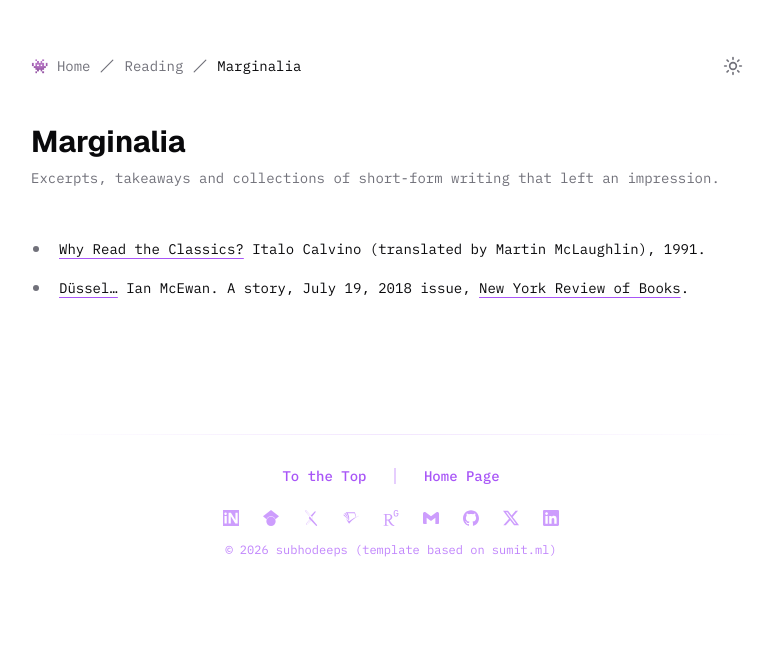
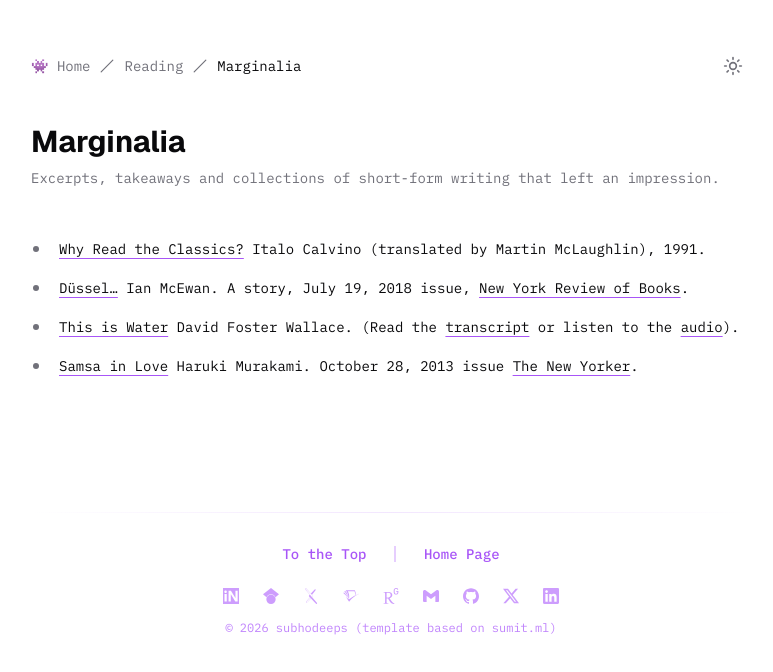
Before and after one commit to subhodeeps/nextjs-site, a Next.js app: page /reading/marginalia in a window 1280 px wide. Shown: the top 672 px of the page, without its empty margins (249-1022 px from the left). Built offline with nearby package versions, Linux system fonts and the light colour scheme.

Commit message:
added stuff to read

```diff
--- a/src/app/learning/articles/content.mdx
+++ b/src/app/learning/articles/content.mdx
@@ -1,6 +1,5 @@
 # Essays and Articles Worth Reading
 
--  [*Why Read the Classics?*](https://app.box.com/s/6ptwjwfgf13jni7qcnynwi2irvfa31d7) Italo Calvino (translated by Martin McLaughlin), 1991.
 -  [*Newton's Flaming Laser Sword*](https://app.box.com/s/zwqrv5537xnebvpjgrk8jj736gn4d4gv), Mike Alder, [Philosophy Now. 46: 29–33 (2004)](https://philosophynow.org/issues/46/Newtons_Flaming_Laser_Sword).
 - [*Wide hats and narrow minds*](https://app.box.com/s/6bpv3yj3qa5j4ozhwj3zmtg8rgghusrb), Stephen Jay Gould ([New Scientist 8 March 1979, p. 777](https://books.google.co.in/books?id=-lWtVSZoqWkC&pg=PA776&redir_esc=y#v=onepage&q&f=false). Reprinted in The Panda's Thumb, p. 145)
 - [*The man who invented black holes*](https://app.box.com/s/ufnhfgmgabis3zhfjkd7iwjosqz7xz1q), Gary Gibbons (New Scientist, 26 June 1979).
--- a/src/app/reading/marginalia/page.tsx
+++ b/src/app/reading/marginalia/page.tsx
@@ -76,6 +76,59 @@ export default function MarginaliaPage() {
                             </Text>
                         </li>
 
+                        <li className="pl-2 mb-4">
+                        <Text>
+                            <Link
+                                href="https://app.box.com/s/l2wc6ju4go4n0w71oleeuexqw2hgq0x9"
+                                target="_blank"
+                                rel="noopener noreferrer"
+                                className="underline decoration-purple-500 decoration-1 underline-offset-4 hover:text-purple-400 transition-colors"
+                            >
+                                This is Water
+                            </Link>
+                            {" "}David Foster Wallace. (Read the{" "}
+                            <Link
+                                href="https://fs.blog/david-foster-wallace-this-is-water/"
+                                target="_blank"
+                                rel="noopener noreferrer"
+                                className="underline decoration-purple-500 decoration-1 underline-offset-4 hover:text-purple-400 transition-colors"
+                            >
+                                transcript
+                            </Link>
+                            {" "}or listen to the{" "}
+                            <Link
+                                href="https://youtu.be/eC7xzavzEKY?si=CLrkt0vJFs4K_-dU"
+                                target="_blank"
+                                rel="noopener noreferrer"
+                                className="underline decoration-purple-500 decoration-1 underline-offset-4 hover:text-purple-400 transition-colors"
+                            >
+                                audio
+                            </Link>
+                            ).
+                        </Text>
+                    </li>
+
+                    <li className="pl-2 mb-4">
+                            <Text>
+                                <Link
+                                    href="https://app.box.com/s/7n5x9erqmgmp76mnn65x391qt1xdyjce"
+                                    target="_blank"
+                                    rel="noopener noreferrer"
+                                    className="underline decoration-purple-500 decoration-1 underline-offset-4 hover:text-purple-400 transition-colors"
+                                >
+                                    Samsa in Love
+                                </Link>
+                                {" "}Haruki Murakami. October 28, 2013 issue{" "}
+                                <Link
+                                    href="https://www.newyorker.com/magazine/2013/10/28/samsa-in-love"
+                                    target="_blank"
+                                    rel="noopener noreferrer"
+                                    className="underline decoration-purple-500 decoration-1 underline-offset-4 hover:text-purple-400 transition-colors"
+                                >
+                                    The New Yorker
+                                </Link>.
+                            </Text>
+                        </li>
                     </ul>
                 </StackVertical>
                 </div>
```
